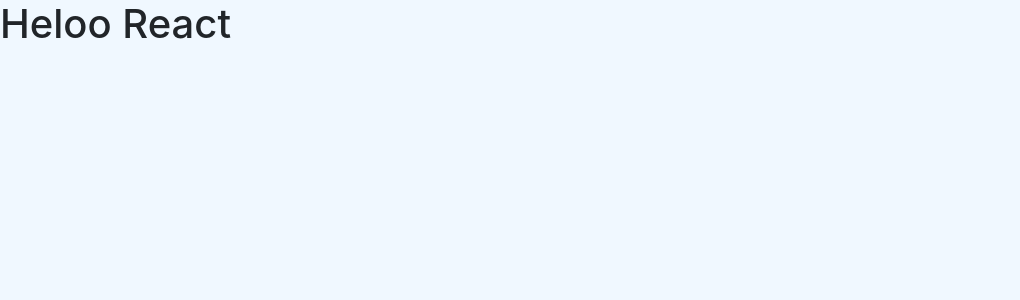
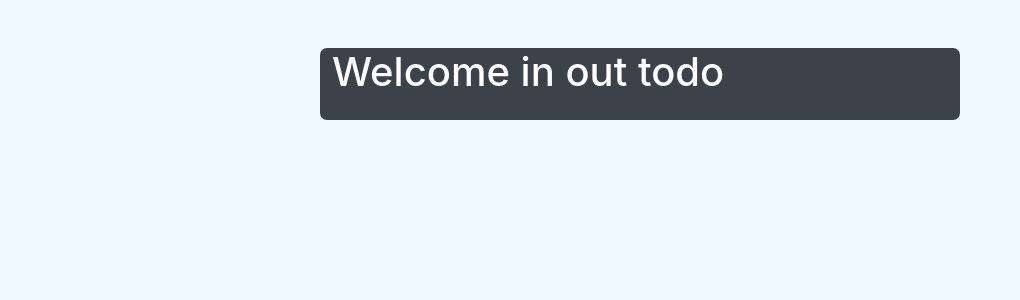
Before and after one commit to MoFares7/React-Project, a React (Create React App) app in the folder to-do-project/: page / in a window 1280 px wide. Shown: the top 300 px of the page, without its empty margins (0-1020 px from the left). Built offline with nearby package versions, Linux system fonts and the light colour scheme.

Commit message:
add css to sit

```diff
--- a/to-do-project/src/App.js
+++ b/to-do-project/src/App.js
@@ -1,10 +1,12 @@
-import logo from './logo.svg';
+import React from 'react';
 import './App.css';
+import TodoList from './components/TodoList/TodoList';
+
 
 function App() {
   return (
     <div className="App">
-      <h1>Heloo React</h1>
+      <TodoList />
     </div>
   );
 }
--- /dev/null
+++ b/to-do-project/src/components/TodoList/TodoList.css
@@ -0,0 +1,5 @@
+.todo-list {
+    background-color: #3C424A;
+    border-radius: 7px;
+    color: white;
+}
--- /dev/null
+++ b/to-do-project/src/components/TodoList/TodoList.js
@@ -0,0 +1,16 @@
+import React, { Component } from 'react';
+import './TodoList.css';
+
+
+
+class TodoList extends Component {
+
+    render() {
+        return (
+            <div className='todo-list container d-flex-column w-50 mt-5 pb-3'>
+            <h1>Welcome in out todo</h1>
+            </div>
+        );
+    }
+}
+export default TodoList;
```
Also changed, not shown: 1 other file (tests, documents, lock files or other folders).
